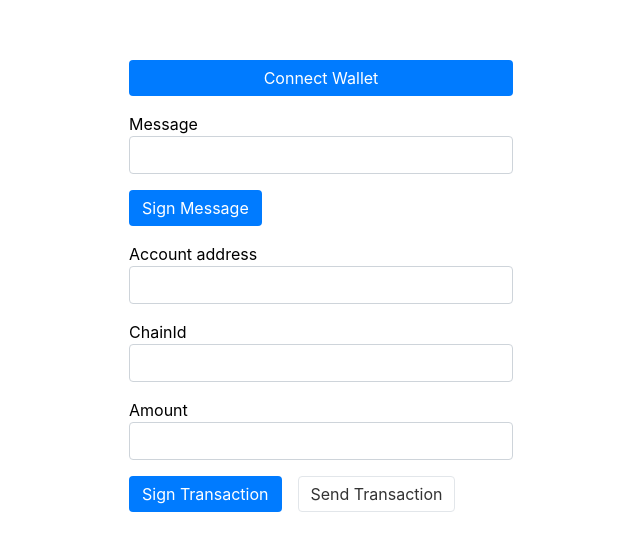
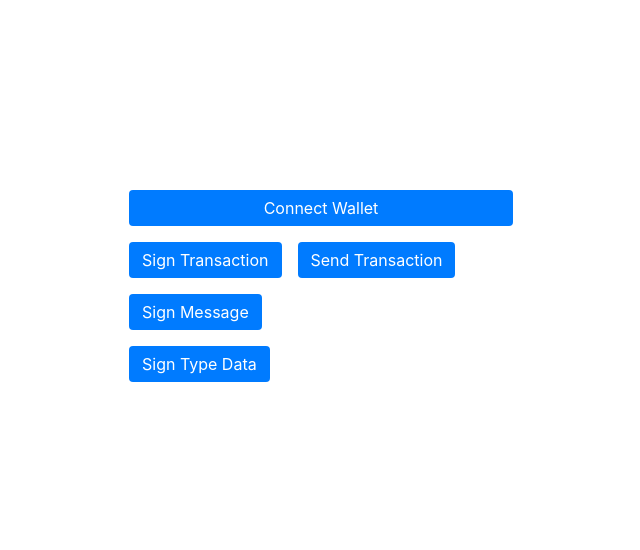
Before and after one commit to Sotatek-ThanhNguyen9/test-wallet, a Next.js app: page / in a window 1280 px wide. Shown: the part 114-664 px from the top of the page, without its empty margins (319-959 px from the left). Built offline with nearby package versions, Linux system fonts and the light colour scheme.

Commit message:
fix sign transaction

```diff
--- a/package.json
+++ b/package.json
@@ -9,12 +9,14 @@
     "lint": "next lint"
   },
   "dependencies": {
+    "@walletconnect/web3-provider": "^1.8.0",
     "ethereumjs-tx": "^2.1.2",
     "ethers": "^5.7.0",
     "next": "12.2.5",
     "react": "18.2.0",
     "react-dom": "18.2.0",
-    "wagmi": "^0.6.4"
+    "wagmi": "^0.6.4",
+    "web3": "^1.7.5"
   },
   "devDependencies": {
     "@types/node": "18.7.13",
--- a/pages/index.tsx
+++ b/pages/index.tsx
@@ -1,49 +1,46 @@
 import React, { useCallback, useEffect, useState } from "react";
 import { ethers } from "ethers";
 const Tx = require("ethereumjs-tx");
+import WalletConnectProvider from "@walletconnect/web3-provider";
+import { providers } from "ethers";
 
 const MetaConnect = () => {
-    const [message, setMessage] = useState<string>("");
     const [address, setAddress] = useState<string>("");
     const [signer, setSigner] = useState<ethers.providers.JsonRpcSigner>();
     const [provider, setProvider] = useState<ethers.providers.Web3Provider>();
-    const [network, setNetwork] = useState<string>("");
-    const [accountAddress, setAccountAddress] = useState<string>("");
-    const [chainId, setChainId] = useState<string>("");
-    const [amount, setAmount] = useState<string>("");
+    const [wcProvider, setWcProvider] = useState<WalletConnectProvider>();
     const [balance, setBalance] = useState<ethers.BigNumber>();
     const [signTx, setSignTx] = useState<string>("");
+    const [signMessageTx, setSignMessageTx] = useState<string>("");
     const [sendTx, setSendTx] = useState<string>("");
+    const [signTypedDataResult, setSignTypeDataResult] = useState<string>("");
 
     const handleConnect = useCallback(async () => {
-        const prov = new ethers.providers.Web3Provider(
-            (window as any).ethereum,
-            "any"
-        );
-        // Prompt user for account connections
-        await prov.send("eth_requestAccounts", []);
-        const signer = prov.getSigner();
-        setProvider(prov);
-        setSigner(signer);
-        setAddress(await signer.getAddress());
+        const p = new WalletConnectProvider({
+            infuraId: "5d272c78c7584bd4b948a6b48070e8be",
+            chainId: 4,
+        });
+        await p.enable();
+        setWcProvider(p);
+
+        const web3Provider = new providers.Web3Provider(p);
+        setProvider(web3Provider);
+        const web3Signer = web3Provider.getSigner();
+        setSigner(web3Signer);
+        const web3Address = await web3Signer.getAddress();
+        setAddress(web3Address);
     }, []);
 
     const handleDisconnect = useCallback(async () => {
-        const { ethereum } = window as any;
-        const accounts = await ethereum.request({ method: "eth_accounts" });
-        if (accounts && accounts.length > 0) {
-            console.log("user is connected");
-        } else {
-            console.log("user not connected");
-        }
-    }, []);
+        if (!wcProvider) return;
 
-    const handleSign = useCallback(async () => {
+        wcProvider.disconnect();
+    }, [wcProvider]);
+
+    const handleSignTransaction = useCallback(async () => {
         let privatekey =
             "CE75F1A875F2DB7FB064F5DBD302B0C77FFEAA18CC4C314167A5111A04F79AFA";
         let wallet = new ethers.Wallet(privatekey);
-
-        console.log("Using wallet address " + wallet.address);
 
         let transaction = {
             to: "0xa238b6008Bc2FBd9E386A5d4784511980cE504Cd",
@@ -64,82 +61,69 @@ const MetaConnect = () => {
         setSignTx(rawTransaction);
     }, []);
 
-    const handleSend = useCallback(async () => {
-        if (
-            !signer ||
-            accountAddress === "" ||
-            chainId === "" ||
-            amount === "" ||
-            !provider
-        )
-            return;
-
-        // const params = [
-        //     {
-        //         from: address,
-        //         to: accountAddress,
-        //         value: ethers.utils.parseUnits(amount, "ether").toHexString(),
-        //     },
-        // ];
-
-        // const transactionHash = await provider.send(
-        //     "eth_sendTransaction",
-        //     params
-        // );
-        // console.log("transactionHash is " + transactionHash);
-        // setSendTx(transactionHash);
+    const handleSendTransation = useCallback(async () => {
+        if (!signer) return;
 
         const tx = await signer.sendTransaction({
-            to: accountAddress,
-            chainId: Number(chainId),
+            to: "0x3c407a745bD2A27F11E35B58658b62561b6544d4",
+            chainId: 4,
             from: address,
-            value: ethers.utils.parseEther(amount),
+            value: ethers.utils.parseEther("0.001"),
         });
         setSendTx(tx.hash);
-    }, [accountAddress, address, amount, chainId, signer, provider]);
+    }, [address, signer]);
 
     const handleSignMessage = useCallback(async () => {
         if (!signer) return;
 
-        signer.signMessage(message);
-    }, [message, signer]);
+        const tx = await signer.signMessage("message");
 
-    const handleChangeMessage = useCallback(
-        (e: React.ChangeEvent<HTMLInputElement>) => {
-            setMessage(e.target.value);
-        },
-        []
-    );
+        setSignMessageTx(tx);
+    }, [signer]);
 
-    const handleChangeAccountAddress = useCallback(
-        (e: React.ChangeEvent<HTMLInputElement>) => {
-            setAccountAddress(e.target.value);
-        },
-        []
-    );
+    const handleSignTypeData = useCallback(async () => {
+        if (!signer) return;
+        const domain = {
+            name: "Ether Mail",
+            version: "2.0",
+            chainId: 4,
+            verifyingContract: "0x49ea470215EAe737334cE4EA112c1b29A9563E1B",
+        };
 
-    const handleChangeNetwork: React.ReactEventHandler<HTMLSelectElement> =
-        useCallback((e: React.ChangeEvent<HTMLSelectElement>) => {
-            setNetwork(e.target.value);
-        }, []);
+        const types = {
+            Person: [
+                { name: "name", type: "string" },
+                { name: "wallet", type: "address" },
+            ],
+            Mail: [
+                { name: "from", type: "Person" },
+                { name: "to", type: "Person" },
+                { name: "contents", type: "string" },
+            ],
+        };
 
-    const handleChangeChainId = useCallback(
-        (e: React.ChangeEvent<HTMLInputElement>) => {
-            setChainId(e.target.value);
-        },
-        []
-    );
+        const value = {
+            from: {
+                name: "Cow",
+                wallet: address,
+            },
+            to: {
+                name: "Bob",
+                wallet: "0x3c407a745bD2A27F11E35B58658b62561b6544d4",
+            },
+            contents: "Hello, Bob!",
+        };
 
-    const handleChangeAmount = useCallback(
-        (e: React.ChangeEvent<HTMLInputElement>) => {
-            setAmount(e.target.value);
-        },
-        []
-    );
+        const signature = await signer._signTypedData(domain, types, value);
+
+        setSignTypeDataResult(signature);
+    }, [signer, address]);
 
     useEffect(() => {
+        if (!provider) return;
+
         const getBalance = async (address: string) => {
-            const balance = await provider?.getBalance(address);
+            const balance = await provider.getBalance(address);
             setBalance(balance);
         };
         getBalance(address);
@@ -163,85 +147,46 @@ const MetaConnect = () => {
                         {balance &&
                             ethers.utils.formatEther(balance).toString()}
                     </p>
+                    <p>Sign Message tx hash: {signMessageTx}</p>
                     <p>Sign tx hash: {signTx}</p>
                     <p>Send tx hash: {sendTx}</p>
+                    <p>Sign Type Data result: {signTypedDataResult}</p>
                 </div>
             )}
             <form>
                 <div className="mt-4 w-96">
-                    <label htmlFor="account-name">Message</label>
-                    <input
-                        value={message}
-                        onChange={handleChangeMessage}
-                        className="inp"
-                        required
-                    />
-                </div>
-                <div className="mt-4 w-96">
                     <button
-                        onClick={handleSignMessage}
-                        className="btn btn-primary"
-                        type="button"
-                    >
-                        Sign Message
-                    </button>
-                </div>
-            </form>
-            <form>
-                {/* <div className="mt-4 w-96">
-                    <label htmlFor="account-name">Network</label>
-                    <select
-                        value={network}
-                        onChange={handleChangeNetwork}
-                        className="inp"
-                    >
-                        <option value="mainnet01">Mainnet</option>
-                        <option value="testnet04">Rinkeby</option>
-                    </select>
-                </div> */}
-                <div className="mt-4 w-96">
-                    <label htmlFor="network">Account address</label>
-                    <input
-                        value={accountAddress}
-                        onChange={handleChangeAccountAddress}
-                        className="inp"
-                        required
-                    />
-                </div>
-                <div className="mt-4 w-96">
-                    <label htmlFor="account-name">ChainId</label>
-                    <input
-                        value={chainId}
-                        onChange={handleChangeChainId}
-                        className="inp"
-                        type="number"
-                        required
-                    />
-                </div>
-                <div className="mt-4 w-96">
-                    <label htmlFor="account-name">Amount</label>
-                    <input
-                        value={amount}
-                        onChange={handleChangeAmount}
-                        className="inp"
-                        required
-                    />
-                </div>
-                <div className="mt-4 w-96">
-                    <button
-                        onClick={handleSign}
+                        onClick={handleSignTransaction}
                         className="btn btn-primary"
                         type="button"
                     >
                         Sign Transaction
                     </button>
                     <button
-                        onClick={handleSend}
-                        className="btn btn-secondary ml-4"
+                        onClick={handleSendTransation}
+                        className="btn btn-primary ml-4"
                         type="button"
                     >
                         Send Transaction
                     </button>
+                    <div className="mt-4 w-96">
+                        <button
+                            onClick={handleSignMessage}
+                            className="btn btn-primary"
+                            type="button"
+                        >
+                            Sign Message
+                        </button>
+                    </div>
+                    <div className="mt-4 w-96">
+                        <button
+                            onClick={handleSignTypeData}
+                            className="btn btn-primary"
+                            type="button"
+                        >
+                            Sign Type Data
+                        </button>
+                    </div>
                 </div>
             </form>
         </div>
```
Also changed, not shown: 1 other file (tests, documents, lock files or other folders).
